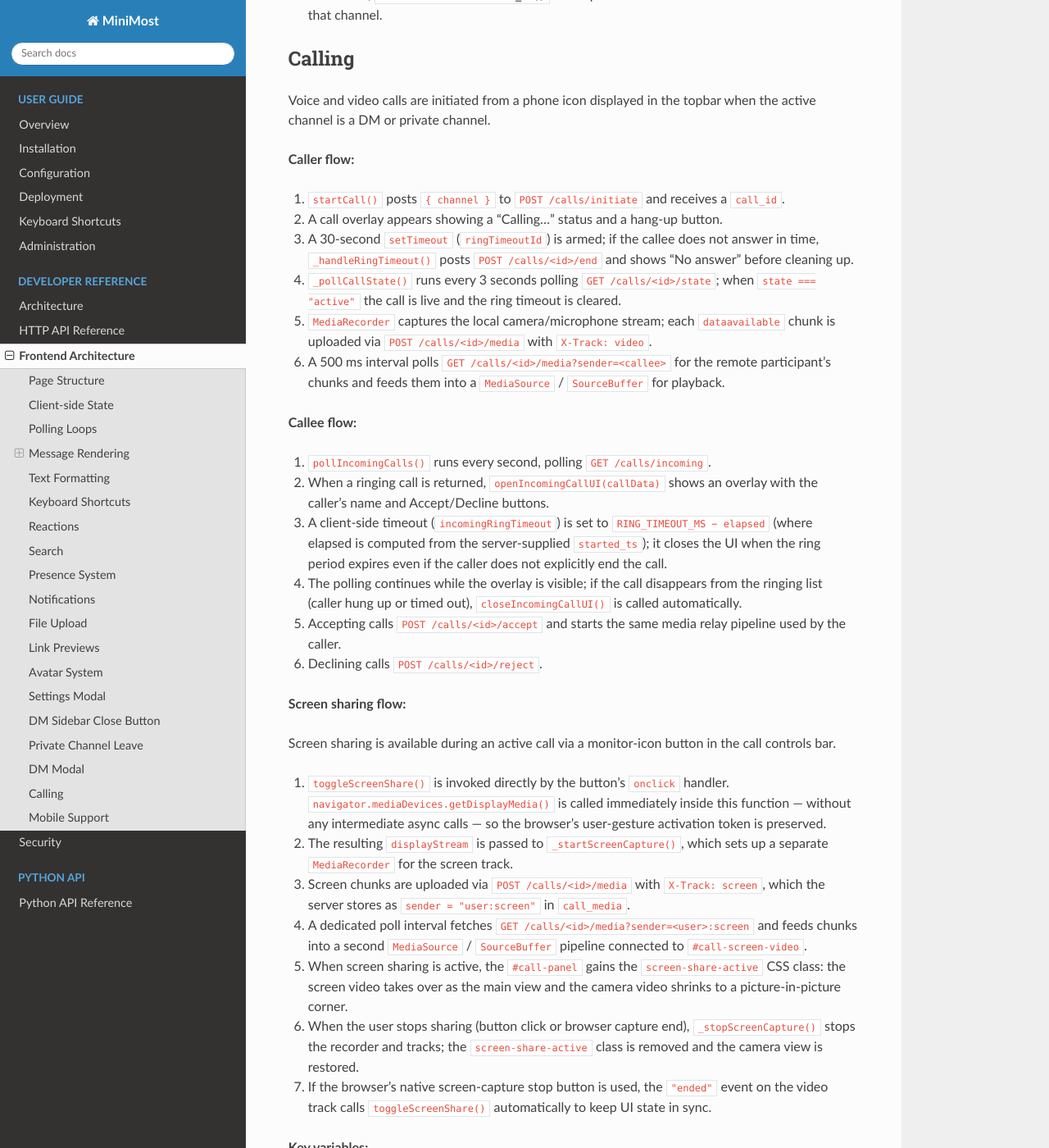
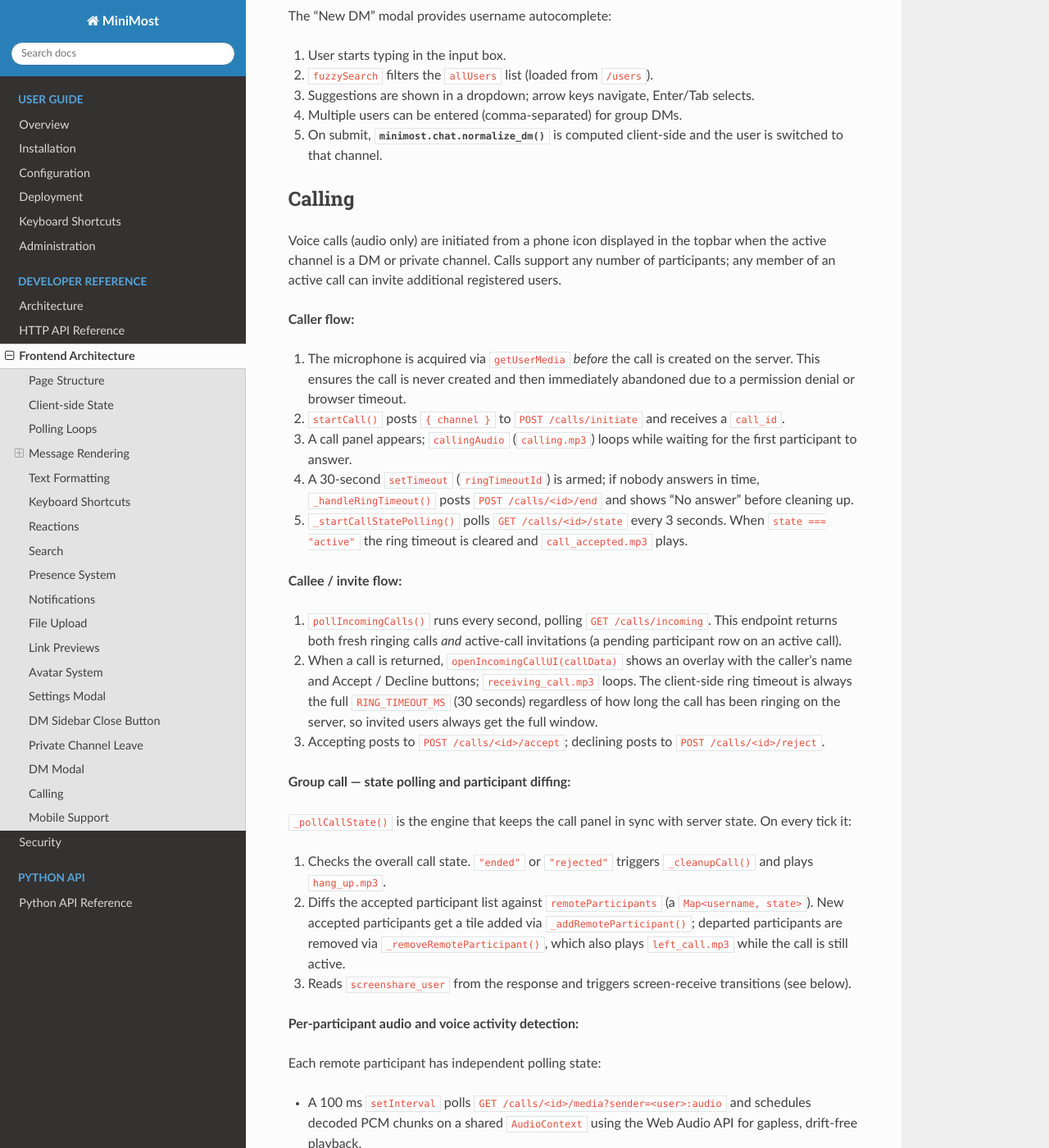
Before and after one commit to SamuelDonovan/minimost, a Sphinx documentation site: the page built from docs/frontend.rst, in a window 1280 px wide and 1400 px high, scrolled down 7231 px. Shown: the whole window at 82% size. Built offline with Sphinx 7.4.7 and the Read the Docs theme 3.1.0, drawn with Linux system fonts in a browser that asks for light colours; some of the changed text lies outside the part shown.

Commit message:
Docs: Update docs with group calling feature

```diff
--- a/docs/frontend.rst
+++ b/docs/frontend.rst
@@ -56,7 +56,7 @@ Key JavaScript variables maintained in the module scope:
    * - ``seen``
      - ``Set`` of message IDs already rendered (deduplication guard).
    * - ``CURRENT_USER``
-     - Injected from the Jinja2 template: ``{{ session['user'] }}``.
+     - Injected from the Jinja2 template: ``{{ session.user }}``.
    * - ``notifMuted``
      - Boolean loaded from ``localStorage['notifMuted']``; persists across
        page reloads.
@@ -114,6 +114,25 @@ loop calls a different API endpoint and updates the DOM based on the response.
    * - ``refreshTotalUnreadCount()``
      - 5 s
      - Calls ``/unread_count`` and updates the browser tab title.
+   * - ``pollIncomingCalls()``
+     - 1 s
+     - Calls ``/calls/incoming`` and surfaces incoming call notifications
+       for both ringing calls and active-call invitations.
+   * - ``_pollCallState()``
+     - 3 s
+     - During an active call: diffs the participant list, detects call end,
+       and tracks ``screenshare_user`` changes. Started by ``startCall()``
+       and ``acceptCall()``; stopped by ``_cleanupCall()``.
+   * - Per-participant audio poll
+     - 100 ms
+     - One interval per remote participant; polls
+       ``/calls/<id>/media?sender=<user>:audio`` and schedules PCM chunks
+       on the shared ``AudioContext``.
+   * - Screen media poll (``_pollScreenMedia``)
+     - 500 ms
+     - Polls ``/calls/<id>/media?sender=<screenshare_user>:screen`` and
+       feeds chunks into the screen ``MediaSource`` pipeline. Active only
+       while ``currentScreenSender`` is set to a remote user.
    * - Presence heartbeat
      - 30 s
      - Re-sends the current presence state to keep ``last_seen`` fresh.
@@ -403,85 +422,171 @@ The "New DM" modal provides username autocomplete:
 Calling
 -------
 
-Voice and video calls are initiated from a phone icon displayed in the
-topbar when the active channel is a DM or private channel.
+Voice calls (audio only) are initiated from a phone icon displayed in the
+topbar when the active channel is a DM or private channel.  Calls support
+any number of participants; any member of an active call can invite additional
+registered users.
 
 **Caller flow:**
 
-1. ``startCall()`` posts ``{ channel }`` to ``POST /calls/initiate`` and
+1. The microphone is acquired via ``getUserMedia`` *before* the call is
+   created on the server.  This ensures the call is never created and then
+   immediately abandoned due to a permission denial or browser timeout.
+2. ``startCall()`` posts ``{ channel }`` to ``POST /calls/initiate`` and
    receives a ``call_id``.
-2. A call overlay appears showing a "Calling…" status and a hang-up button.
-3. A 30-second ``setTimeout`` (``ringTimeoutId``) is armed; if the callee
-   does not answer in time, ``_handleRingTimeout()`` posts
-   ``POST /calls/<id>/end`` and shows "No answer" before cleaning up.
-4. ``_pollCallState()`` runs every 3 seconds polling
-   ``GET /calls/<id>/state``; when ``state === "active"`` the call is live
-   and the ring timeout is cleared.
-5. ``MediaRecorder`` captures the local camera/microphone stream; each
-   ``dataavailable`` chunk is uploaded via ``POST /calls/<id>/media`` with
-   ``X-Track: video``.
-6. A 500 ms interval polls ``GET /calls/<id>/media?sender=<callee>`` for
-   the remote participant's chunks and feeds them into a ``MediaSource`` /
-   ``SourceBuffer`` for playback.
+3. A call panel appears; ``callingAudio`` (``calling.mp3``) loops while
+   waiting for the first participant to answer.
+4. A 30-second ``setTimeout`` (``ringTimeoutId``) is armed; if nobody
+   answers in time, ``_handleRingTimeout()`` posts ``POST /calls/<id>/end``
+   and shows "No answer" before cleaning up.
+5. ``_startCallStatePolling()`` polls ``GET /calls/<id>/state`` every 3
+   seconds.  When ``state === "active"`` the ring timeout is cleared and
+   ``call_accepted.mp3`` plays.
 
-**Callee flow:**
+**Callee / invite flow:**
 
 1. ``pollIncomingCalls()`` runs every second, polling
-   ``GET /calls/incoming``.
-2. When a ringing call is returned, ``openIncomingCallUI(callData)`` shows
-   an overlay with the caller's name and Accept/Decline buttons.
-3. A client-side timeout (``incomingRingTimeout``) is set to
-   ``RING_TIMEOUT_MS − elapsed`` (where elapsed is computed from the
-   server-supplied ``started_ts``); it closes the UI when the ring period
-   expires even if the caller does not explicitly end the call.
-4. The polling continues while the overlay is visible; if the call
-   disappears from the ringing list (caller hung up or timed out),
-   ``closeIncomingCallUI()`` is called automatically.
-5. Accepting calls ``POST /calls/<id>/accept`` and starts the same media
-   relay pipeline used by the caller.
-6. Declining calls ``POST /calls/<id>/reject``.
+   ``GET /calls/incoming``.  This endpoint returns both fresh ringing calls
+   *and* active-call invitations (a pending participant row on an active call).
+2. When a call is returned, ``openIncomingCallUI(callData)`` shows an overlay
+   with the caller's name and Accept / Decline buttons; ``receiving_call.mp3``
+   loops.  The client-side ring timeout is always the full ``RING_TIMEOUT_MS``
+   (30 seconds) regardless of how long the call has been ringing on the server,
+   so invited users always get the full window.
+3. Accepting posts to ``POST /calls/<id>/accept``; declining posts to
+   ``POST /calls/<id>/reject``.
+
+**Group call — state polling and participant diffing:**
+
+``_pollCallState()`` is the engine that keeps the call panel in sync with
+server state.  On every tick it:
+
+1. Checks the overall call state.  ``"ended"`` or ``"rejected"`` triggers
+   ``_cleanupCall()`` and plays ``hang_up.mp3``.
+2. Diffs the accepted participant list against ``remoteParticipants`` (a
+   ``Map<username, state>``).  New accepted participants get a tile added via
+   ``_addRemoteParticipant()``; departed participants are removed via
+   ``_removeRemoteParticipant()``, which also plays ``left_call.mp3`` while
+   the call is still active.
+3. Reads ``screenshare_user`` from the response and triggers screen-receive
+   transitions (see below).
+
+**Per-participant audio and voice activity detection:**
+
+Each remote participant has independent polling state:
+
+- A 100 ms ``setInterval`` polls ``GET /calls/<id>/media?sender=<user>:audio``
+  and schedules decoded PCM chunks on a shared ``AudioContext`` using the Web
+  Audio API for gapless, drift-free playback.
+- An ``AnalyserNode`` connected to the participant's audio output drives a
+  100 ms VAD interval that toggles the ``speaking`` CSS class on their tile's
+  ring element.
+
+**Participant tile grid:**
+
+``_createParticipantTile(username)`` builds a DOM tile containing a speaking
+ring (``div.call-speaking-ring`` inside ``div.call-participant-avatar``),
+an avatar (``makeAvatarWrap``), and a name label.  The ring uses
+``inset: -6px`` on the avatar container so it is always perfectly centred
+regardless of tile size.  ``_updateCallGrid()`` sets the CSS grid
+``grid-template-columns`` based on the number of remote participants:
+
+- 1 participant: ``1fr`` (centred, full width).
+- 2 or more participants: ``1fr 1fr`` (equal columns).
+
+**Inviting participants during a call:**
+
+The "Add person" button in the call controls bar opens a panel with a fuzzy-
+search input (backed by ``fuzzySearch`` / ``highlightFuzzyMatch``) that lists
+all registered users not already in the call.  Clicking a name posts to
+``POST /calls/<id>/invite``, which adds a ``call_participants`` row with
+``state = 'pending'``.  The invited user sees the standard incoming-call
+notification; the call is already active so they join immediately on accept.
+
+**Leave vs. end:**
+
+Clicking the hang-up button calls ``endCall()``, which posts to
+``POST /calls/<id>/end``.  The server marks the participant as ``'left'`` and
+only transitions the overall call to ``'ended'`` if no other accepted
+participants remain.  Participants still in the call detect the departure on
+their next ``_pollCallState`` tick (the departed user's entry changes to
+``state: "left"``), remove their tile, and play ``left_call.mp3``.
 
 **Screen sharing flow:**
 
-Screen sharing is available during an active call via a monitor-icon button
-in the call controls bar.
+Screen sharing is available during an active call.  Only one participant may
+share at a time; the server tracks the current sharer in the ``screenshare_user``
+column of the ``calls`` table.
 
 1. ``toggleScreenShare()`` is invoked directly by the button's ``onclick``
    handler.  ``navigator.mediaDevices.getDisplayMedia()`` is called
-   immediately inside this function — without any intermediate async calls —
-   so the browser's user-gesture activation token is preserved.
-2. The resulting ``displayStream`` is passed to ``_startScreenCapture()``,
-   which sets up a separate ``MediaRecorder`` for the screen track.
-3. Screen chunks are uploaded via ``POST /calls/<id>/media`` with
-   ``X-Track: screen``, which the server stores as ``sender = "user:screen"``
-   in ``call_media``.
-4. A dedicated poll interval fetches ``GET /calls/<id>/media?sender=<user>:screen``
-   and feeds chunks into a second ``MediaSource`` / ``SourceBuffer`` pipeline
-   connected to ``#call-screen-video``.
-5. When screen sharing is active, the ``#call-panel`` gains the
-   ``screen-share-active`` CSS class: the screen video takes over as the
-   main view and the camera video shrinks to a picture-in-picture corner.
-6. When the user stops sharing (button click or browser capture end),
-   ``_stopScreenCapture()`` stops the recorder and tracks; the
-   ``screen-share-active`` class is removed and the camera view is restored.
-7. If the browser's native screen-capture stop button is used,
-   the ``"ended"`` event on the video track calls ``toggleScreenShare()``
-   automatically to keep UI state in sync.
+   immediately — without any intermediate async calls — so the browser's
+   user-gesture activation token is preserved.
+2. The resulting stream is passed to ``_startScreenCapture()``, which sets up
+   a ``MediaRecorder`` for the screen track.  Chunks are uploaded via
+   ``POST /calls/<id>/media`` with ``X-Track: screen``.
+3. When the first screen init segment arrives, the server sets
+   ``screenshare_user = <sender>``; any existing sharer is atomically
+   replaced (takeover).
+4. On the receiver side, ``_pollCallState()`` reads ``screenshare_user``.
+   When it differs from ``currentScreenSender`` the old ``MediaSource`` /
+   ``SourceBuffer`` pipeline is torn down and a new one is started for the
+   new sender.  If the local user was sharing, ``_stopScreenCapture()`` is
+   called automatically.
+5. When ``screenshare_user`` becomes ``null`` (sharer left or stopped),
+   ``_stopScreenReceiving()`` removes the ``screen-share-active`` CSS class
+   and the participant grid returns to the full-panel layout.
+6. If a participant who is screensharing leaves the call,
+   ``_removeRemoteParticipant()`` immediately calls ``_stopScreenReceiving()``
+   without waiting for the next state poll.
+
+**Sound effects:**
+
+All call audio respects the notification mute toggle.
+
+.. list-table::
+   :header-rows: 1
+   :widths: 30 70
+
+   * - File
+     - When played
+   * - ``receiving_call.mp3``
+     - Loops on the callee side while the incoming-call overlay is visible.
+   * - ``calling.mp3``
+     - Loops on the caller side while waiting for the first answer.
+   * - ``call_accepted.mp3``
+     - Played once on the caller side when ``state`` transitions to
+       ``"active"``.
+   * - ``hang_up.mp3``
+     - Played when the local user hangs up, when the call ends for all
+       participants (detected via ``_pollCallState``), or when a ring times
+       out with no answer.
+   * - ``left_call.mp3``
+     - Played when a remote participant leaves while the call is still active.
 
 **Key variables:**
 
 .. list-table::
    :header-rows: 1
-   :widths: 30 70
+   :widths: 35 65
 
    * - Variable
      - Purpose
    * - ``activeCallId``
      - UUID of the call currently in progress; ``null`` when idle.
+   * - ``remoteParticipants``
+     - ``Map<username, state>`` holding per-participant polling state
+       (audio intervals, VAD analyser, tile DOM element, etc.).
+   * - ``sharedAudioCtx``
+     - A single ``AudioContext`` shared across all remote participants for
+       gapless PCM playback.
+   * - ``currentScreenSender``
+     - Username of the participant whose ``:screen`` track is currently
+       being received; ``null`` when no screen share is active.
    * - ``ringTimeoutId``
      - Handle for the caller-side 30-second ring timeout.
    * - ``incomingRingTimeout``
-     - Handle for the callee-side ring timeout.
+     - Handle for the callee-side ring timeout (always ``RING_TIMEOUT_MS``).
    * - ``RING_TIMEOUT_MS``
      - Ring timeout in milliseconds (30 000); matches the backend
        ``_RINGING_TIMEOUT`` of 30 s.
@@ -494,7 +599,7 @@ in the call controls bar.
    * - ``screenRecorder``
      - The ``MediaRecorder`` instance for the screen track.
    * - ``screenEnabled``
-     - ``true`` while screen sharing is active.
+     - ``true`` while the local user is screensharing.
    * - ``screenPollId``
      - Handle for the screen-relay download poll interval.
 
```
Also changed, not shown: README.md (+4 -2 lines), docs/overview.rst (+14 -6 lines).
